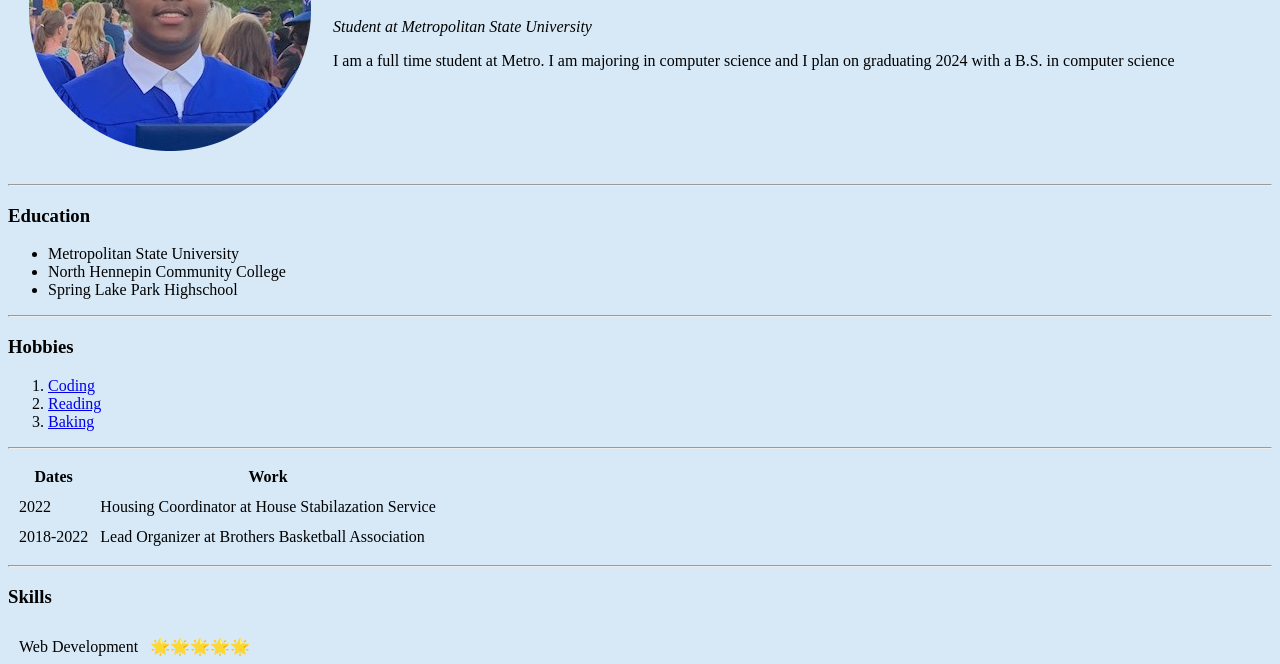
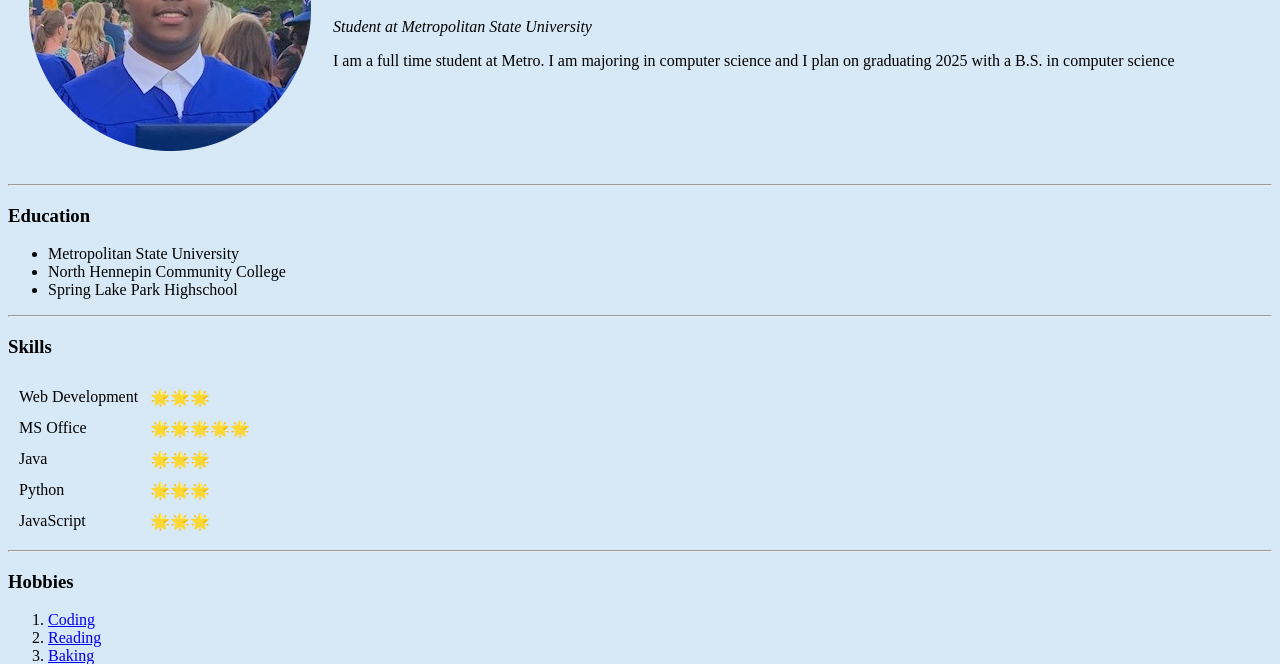
Before and after one commit to Alisere/CV, a plain HTML site: page index.html in a window 1280 px wide. Shown: the part 160-824 px from the top of the page. Drawn offline with Linux system fonts and the light colour scheme.

Commit message:
Update index.html

```diff
--- a/index.html
+++ b/index.html
@@ -1,10 +1,23 @@
 <!DOCTYPE html>
-<html lang="en" dir="ltr">
+<html <head>
+<meta charset="utf-8">
+<title>Abdulahi Ali's Personal Site</title>
 
-<head>
-  <meta charset="utf-8">
-  <title>Abdulahi Ali's Personal Site</title>
-</head> <!--D7E9F7 #D2DAFF-->
+
+<style>
+
+
+
+
+
+
+
+</style>
+
+
+
+
+</head>
 
 <body style="background-color: #D7E9F7;">
 
@@ -16,7 +29,7 @@
         <h1>Abdulahi Ali</h1>
         <p><em>Student at Metropolitan State University</em></p>
         <p>I am a full time student at Metro. I am majoring in computer science and I
-          plan on graduating 2024 with a B.S. in computer science </p>
+          plan on graduating 2025 with a B.S. in computer science </p>
       </td>
     </tr>
   </table>
@@ -30,6 +43,45 @@
     <li>Spring Lake Park Highschool</li>
   </ul>
   <hr>
+  <h3>Skills</h3>
+
+
+
+
+
+
+  <table cellspacing=10>
+    <tbody>
+      <tr>
+        <td>Web Development</td>
+        <td>&#127775&#127775&#127775</td>
+
+      </tr>
+      <tr>
+        <td>MS Office</td>
+        <td>&#127775&#127775&#127775&#127775&#127775</td>
+      </tr>
+      <tr>
+        <td>Java</td>
+        <td>&#127775&#127775&#127775</td>
+      </tr>
+      <tr>
+        <td>Python</td>
+        <td>&#127775&#127775&#127775</td>
+      </tr>
+      <tr>
+        <td>JavaScript</td>
+        <td>&#127775&#127775&#127775</td>
+      </tr>
+    </tbody>
+  </table>
+
+
+
+  <hr>
+
+
+
   <h3>Hobbies</h3>
   <ol>
     <li><a href="https://www.youtube.com/watch?v=bn_KRzohcAo">Coding</a> </li>
@@ -55,8 +107,8 @@
 
     </tfoot>
     <tr>
-      <td>2022</td>
-      <td>Housing Coordinator at House Stabilazation Service</td>
+      <td>2022-2023</td>
+      <td>Housing Coordinator at Housing Stabilazation Service</td>
     </tr>
     <tr>
       <td>2018-2022</td>
@@ -64,6 +116,8 @@
     </tr>
   </table>
   <hr>
+
+  <!-- Write your comments here
   <h3>Skills</h3>
 
 
@@ -75,7 +129,7 @@
     <tbody>
       <tr>
         <td>Web Development</td>
-        <td>&#127775&#127775&#127775&#127775&#127775</td>
+        <td>&#127775&#127775&#127775</td>
 
       </tr>
       <tr>
@@ -84,11 +138,20 @@
       </tr>
       <tr>
         <td>Java</td>
-        <td>&#127775&#127775&#127775&#127775</td>
+        <td>&#127775&#127775&#127775</td>
+      </tr>
+      <tr>
+        <td>Python</td>
+        <td>&#127775&#127775&#127775</td>
+      </tr>
+      <tr>
+        <td>JavaScript</td>
+        <td>&#127775&#127775&#127775</td>
       </tr>
     </tbody>
   </table>
   <hr>
+  -->
   <h3>Contact info</h3>
   <a href="file:///Users/abdulahiali/Documents/Web%20Development%20/HTML%20-%20Personal%20Site/Contact%20Info.html"> Contact Me</a>
 
```
